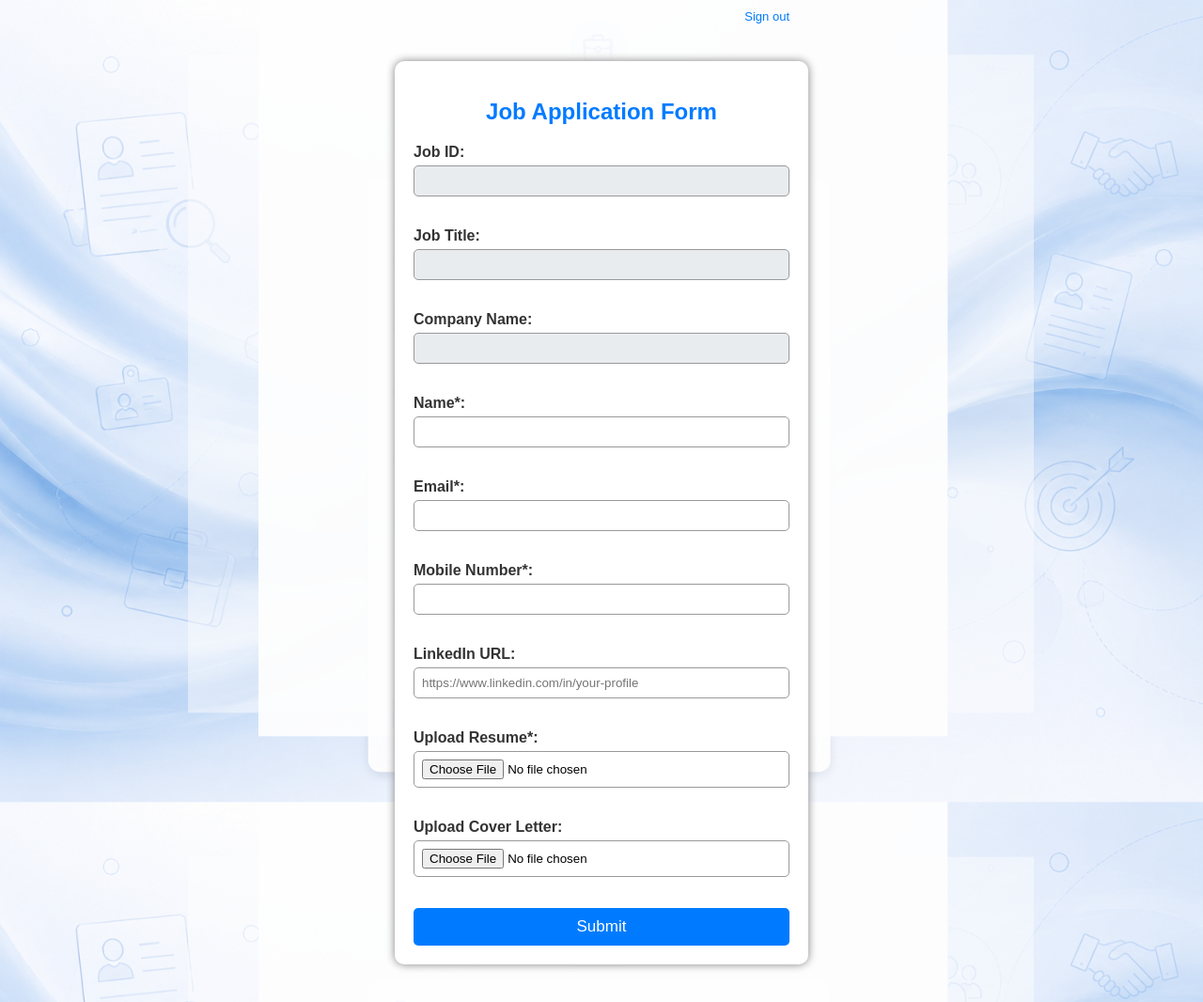
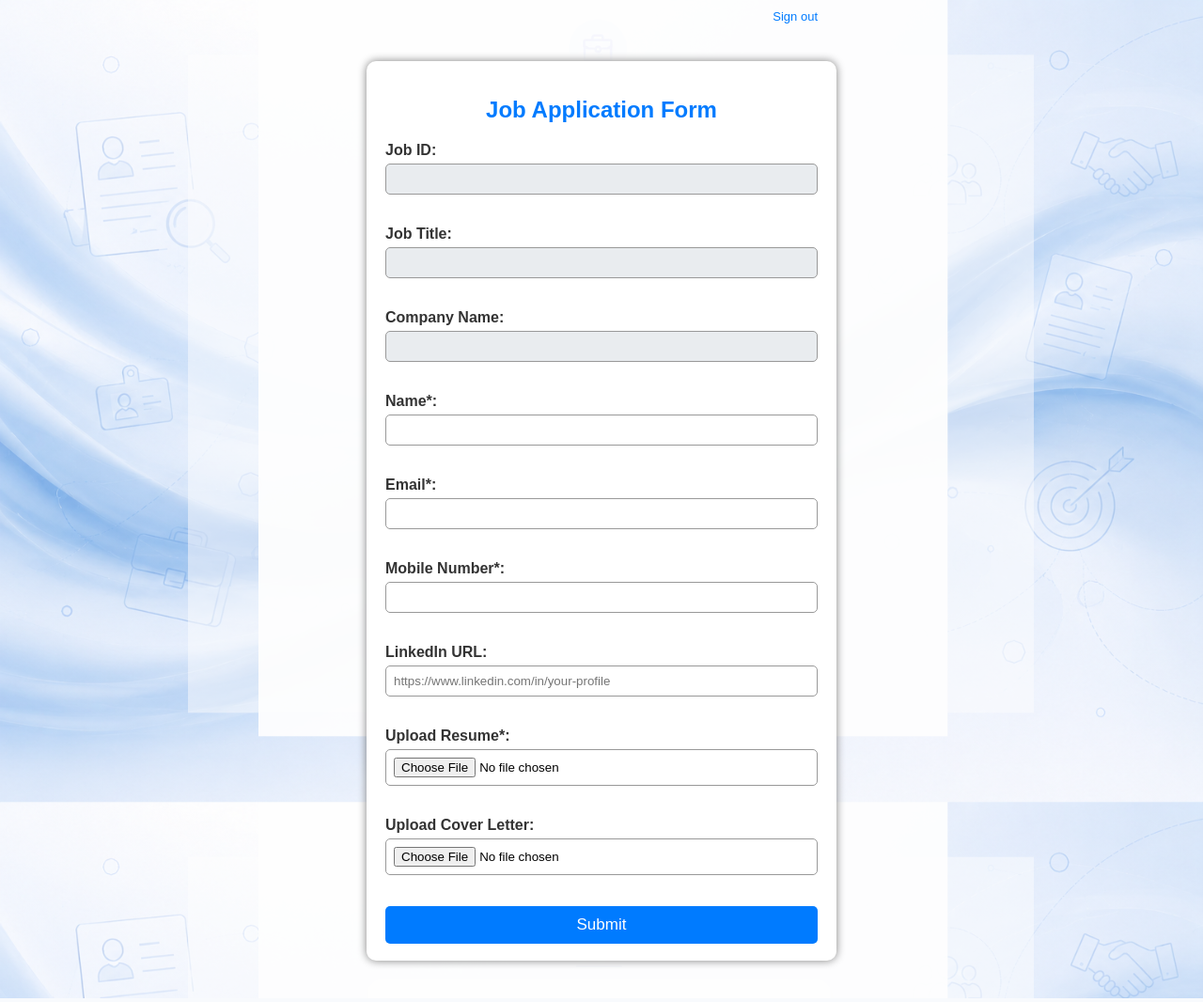
Before and after one commit to Vaibhavkaremgar/Eve_job_application_Form, a FastAPI app: template templates/index.html in a window 1280 px wide. Shown: the whole page at 94% size. Run offline with FastAPI, Linux system fonts and the light colour scheme; the template is opened without the code that fills it, so the values that code supplies are empty.

Commit message:
Done changes to make change in background

```diff
--- a/templates/index.html
+++ b/templates/index.html
@@ -14,9 +14,9 @@
         }
 
         form {
-            width: 400px;
+            width: 460px;
             margin: 40px auto;
-            padding: 20px;
+            padding: 18px 20px;
             background: white;
             border-radius: 10px;
             box-shadow: 0px 0px 10px gray;
@@ -76,7 +76,7 @@
             display: block;
             text-align: right;
             margin: 10px auto;
-            width: 400px;
+            width: 460px;
             font-size: 13px;
             color: #888;
         }
@@ -84,7 +84,7 @@
         .logout a:hover { text-decoration: underline; }
 
         .error-box {
-            width: 400px;
+            width: 460px;
             margin: 80px auto;
             padding: 30px 20px;
             background: white;
```
